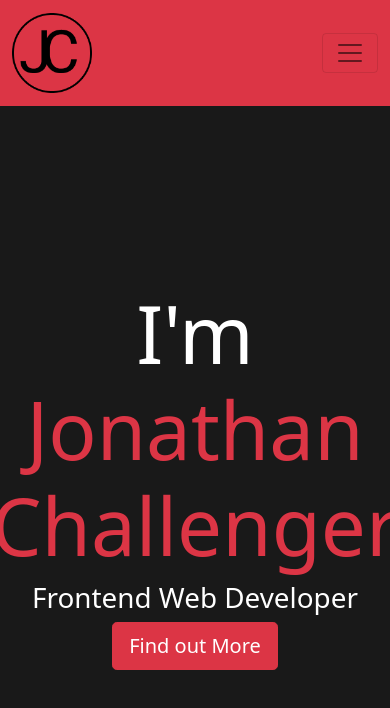
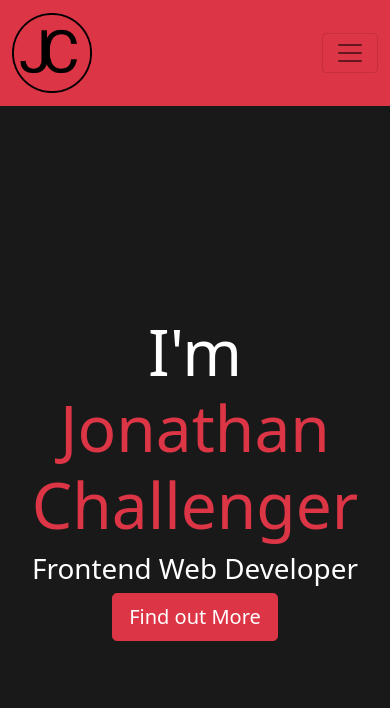
Before and after one commit to Jonathan-Challenger/Portfolio_React, a React (Create React App) app in the folder portfolio/: page / in a window 390 px wide. Shown: the top 708 px of the page. Built offline with nearby package versions, Linux system fonts and the light colour scheme.

Commit message:
make landing responsive and remove comment

```diff
--- a/portfolio/src/App.css
+++ b/portfolio/src/App.css
@@ -89,6 +89,12 @@ section {
   font-size: 5rem;
 }
 
+@media (max-width: 400px) {
+  .heading {
+    font-size: 4rem;
+  }
+}
+
 .name {
   color: #dc3545;
 }
@@ -99,7 +105,6 @@ section {
   left: 0;
   width: 100%;
   height: 100%;
-  /* z-index: -1; */
 }
 
 .circles li {
```
